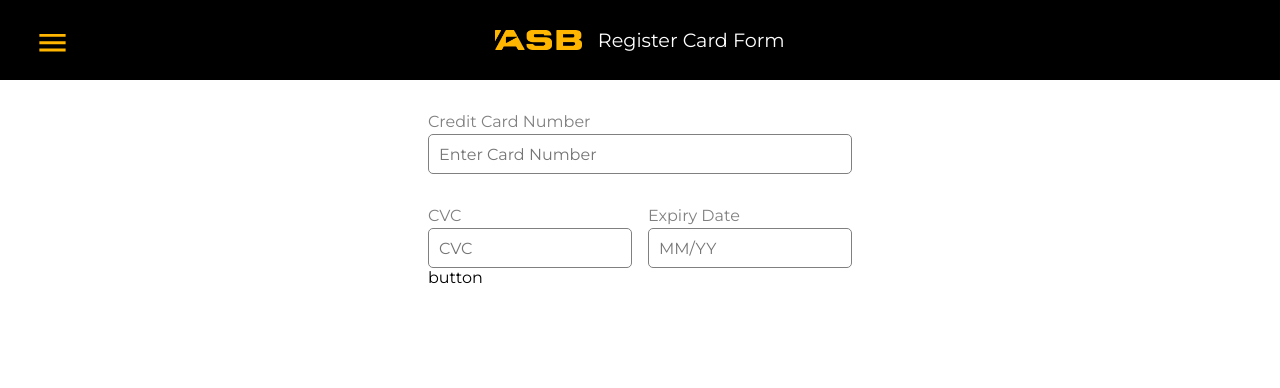
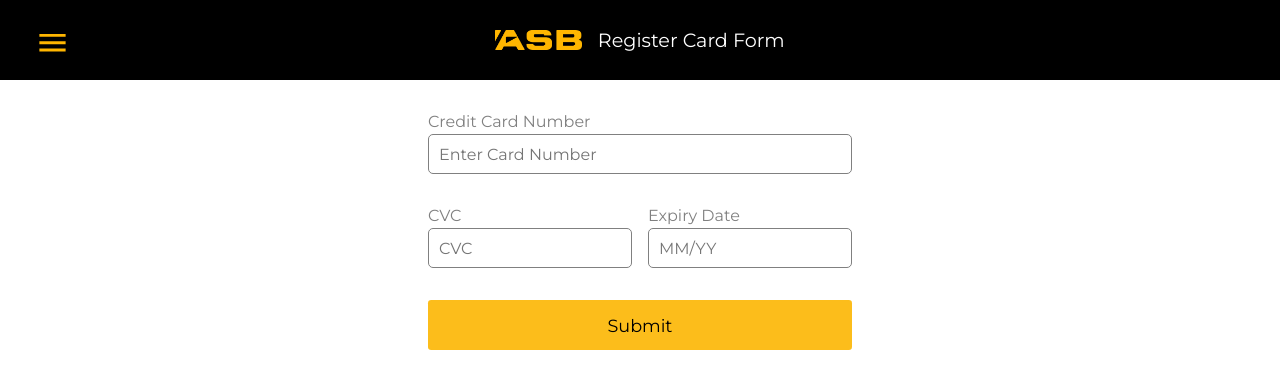
Before and after one commit to MrGeet/asb-assessment, a React (Create React App) app: page / in a window 1280 px wide. Shown: the top 388 px of the page. Built offline with nearby package versions, Linux system fonts and the light colour scheme.

Commit message:
Finish form

```diff
--- a/src/components/Form.tsx
+++ b/src/components/Form.tsx
@@ -1,6 +1,8 @@
 import React, { useState } from 'react';
 import { InputField } from './InputField';
 import { FormContainer, FormRow, FormWrapper } from '../styledComponents/FormStyles';
+import { Button } from '../globalStyles';
+import moment from 'moment';
 
 export const Form = () => {
   const [inputFields, setInputFields] = useState({
@@ -58,7 +60,29 @@ export const Form = () => {
   const handleSubmit = async (e: React.SyntheticEvent) => {
     e.preventDefault();
 
+    const { creditCard, cvc, expDate } = { ...inputFields };
+
+    //validate cvc
+    const cvcError = cvc.length < 3 || cvc.length > 3 ? 'Invalid CVC' : '';
+
+    //validate date
+    const date = moment(expDate, 'MM/YY');
+    const expDateError = !date.isValid() ? 'Invalid Expiry Date' : '';
+
+    //validate credit card number
+    const creditCardError = creditCard.replace(/\s+/g, '').length !== 16 ? 'Invalid Credit Card Number' : '';
+
+    setErrors({ creditCardError, expDateError, cvcError });
+
+    if (creditCardError || cvcError || expDateError) return;
+
+    console.log(inputFields);
     alert('Form was submitted');
+    setInputFields({
+      creditCard: '',
+      cvc: '',
+      expDate: '',
+    });
   };
 
   return (
@@ -83,7 +107,7 @@ export const Form = () => {
             error={errors.expDateError}
           />
         </FormRow>
-        button
+        <Button> Submit</Button>
       </FormWrapper>
     </FormContainer>
   );
--- a/src/components/InputField.tsx
+++ b/src/components/InputField.tsx
@@ -1,4 +1,6 @@
-import { FieldContainer, Input, Label } from '../styledComponents/InputStyles';
+import { FieldContainer, Input, Label, ErrorIconContainer } from '../styledComponents/InputStyles';
+import ErrorIcon from '@mui/icons-material/Error';
+import { Column, Typography } from '../globalStyles';
 
 export interface IInputFieldProps {
   label: string;
@@ -11,9 +13,27 @@ export interface IInputFieldProps {
 
 export const InputField: React.FC<IInputFieldProps> = ({ label, id, value, onChange, placeholder, error }) => {
   return (
-    <FieldContainer>
-      <Label htmlFor={id}>{label}</Label>
-      <Input isError={!!error} onChange={(e) => onChange(e.target.value as string)} value={value} id={id} placeholder={placeholder ?? ''} />
-    </FieldContainer>
+    <Column>
+      <FieldContainer>
+        <Label htmlFor={id}>{label}</Label>
+        <Input
+          isError={!!error}
+          onChange={(e) => onChange(e.target.value as string)}
+          value={value}
+          id={id}
+          placeholder={placeholder ?? ''}
+        />
+        {error && (
+          <ErrorIconContainer>
+            <ErrorIcon sx={{ color: '#da0000' }} />
+          </ErrorIconContainer>
+        )}
+      </FieldContainer>
+      {error && (
+        <Typography mt="0.4rem" color="#da0000">
+          {error}
+        </Typography>
+      )}
+    </Column>
   );
 };
--- a/src/globalStyles.ts
+++ b/src/globalStyles.ts
@@ -83,4 +83,19 @@ export const Typography = styled.p<IStyledProps>`
   margin-top: ${({ mt }) => (mt ? mt : '')};
 `;
 
+export const Button = styled.button`
+  border-radius: 0.2rem;
+  background-color: #fcbd1b;
+  height: 50px;
+  padding: 2px 6px;
+  transition: all 0.3s ease-in-out;
+  cursor: pointer;
+  font-size: 1.1rem;
+
+  &:hover {
+    background-color: #ff9e1e;
+    color: white;
+  }
+`;
+
 export default GlobalStyle;
```
Lines whose indentation alone changed are shown as unchanged.
